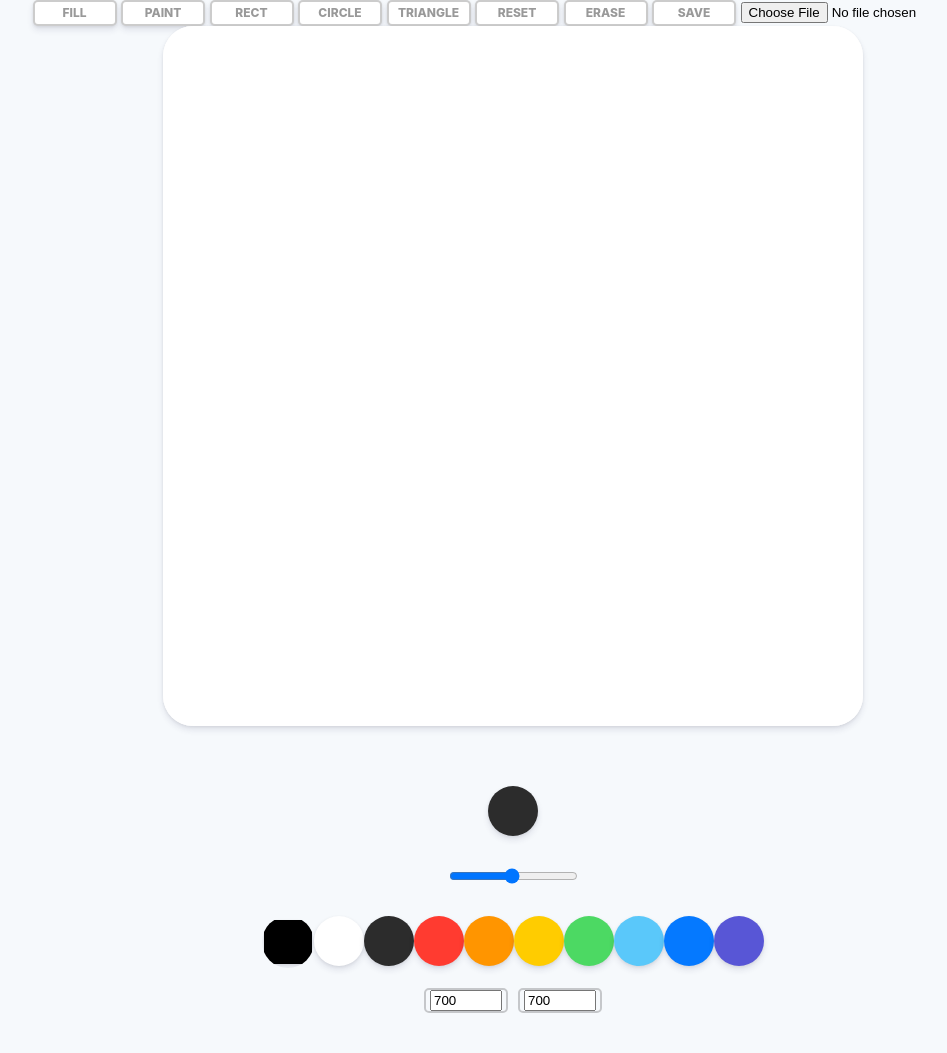
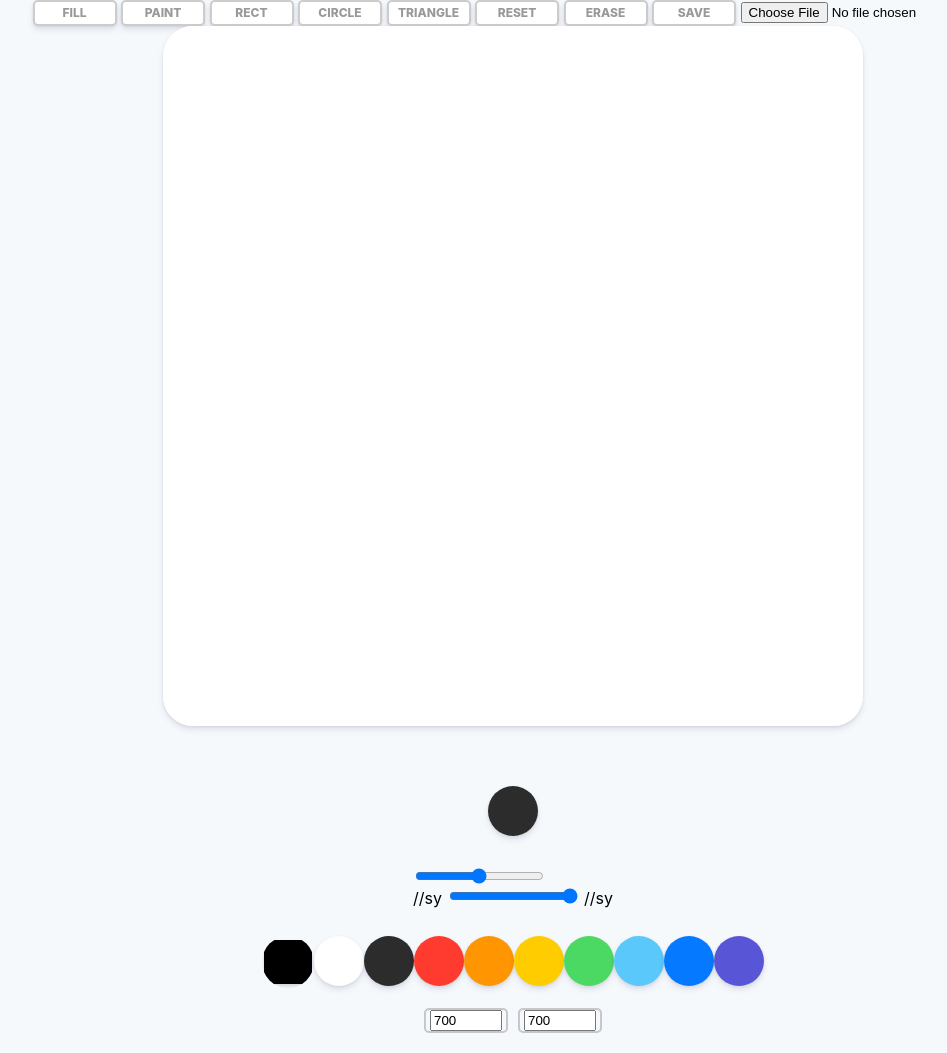
Before and after one commit to owobdowo/JsCanvas, a plain HTML site: page index.html in a window 1280 px wide. Shown: the whole page, without its empty margins (127-1074 px from the left). Drawn offline with Linux system fonts and the light colour scheme.

Commit message:
Update index.html

```diff
--- a/index.html
+++ b/index.html
@@ -31,6 +31,17 @@
           value="5.0"
           step="0.1"
         />
+        <br>
+        //sy
+        <input
+          type="range"
+          id="jsOpacity"
+          min="0"
+          max="1.0"
+          value="1.0"
+          step="0.01"
+        />
+        //sy
       </div>
       <div class="controls__colors" id="jsColors">
         <div class="custom__color">
```
